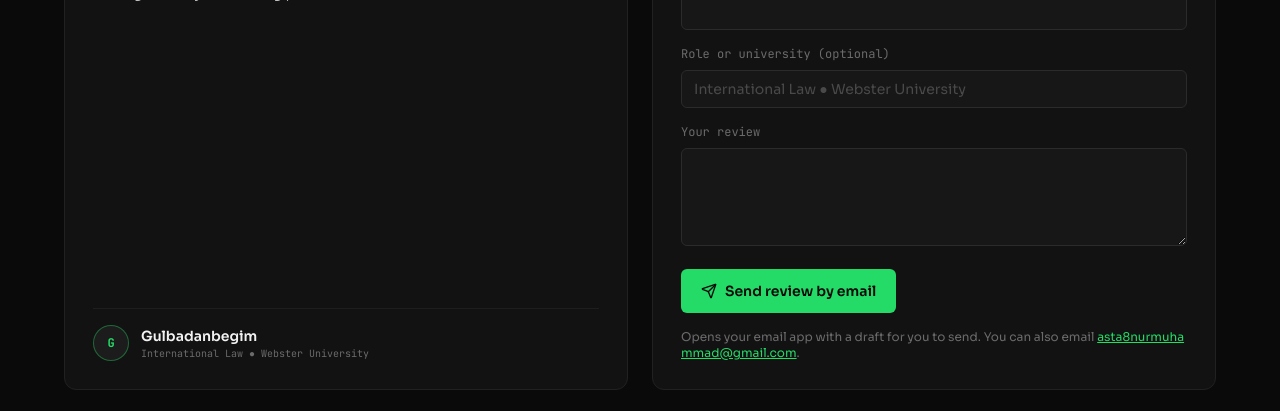
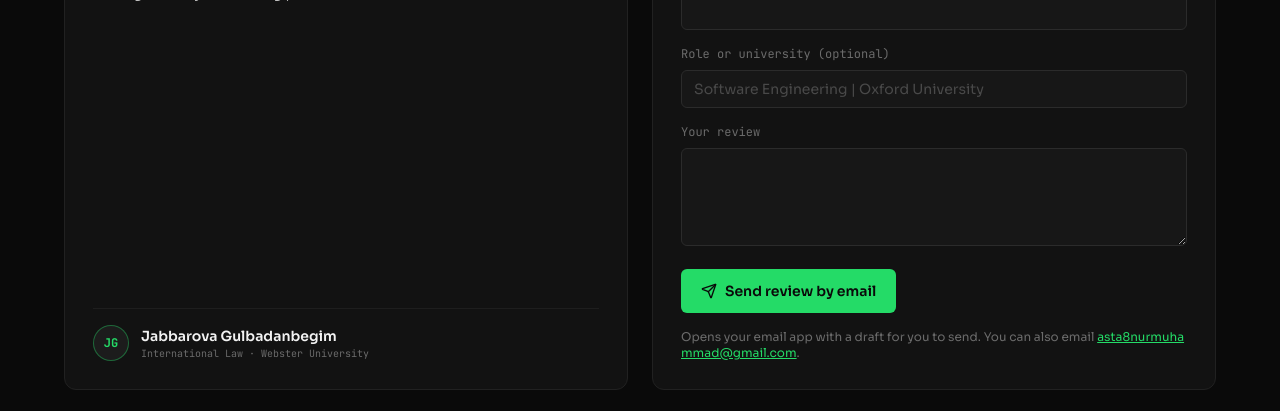
Before and after one commit to asta-JC/asta-cc, a React (Vite) app: page / in a window 1280 px wide. Shown: the part 5458-5869 px from the top of the page. Built offline with nearby package versions, Linux system fonts and the light colour scheme; the HTML template or start-up script is replaced by a standard one.

Commit message:
Refine review attribution and form example

```diff
--- a/src/components/Testimonials.tsx
+++ b/src/components/Testimonials.tsx
@@ -68,7 +68,7 @@ export const Testimonials: React.FC = () => {
                   {item.name}
                 </span>
                 <span className="font-mono text-[10px] text-muted">
-                  {item.role} ● {item.company}
+                  {item.role} · {item.company}
                 </span>
               </div>
             </div>
@@ -95,7 +95,7 @@ export const Testimonials: React.FC = () => {
             <label htmlFor="review-affiliation" className="block font-mono text-xs text-muted mb-2">Role or university (optional)</label>
             <input
               id="review-affiliation" name="affiliation" maxLength={150}
-              placeholder="International Law ● Webster University"
+              placeholder="Software Engineering | Oxford University"
               className="w-full bg-[#171717] border border-[#2b2b2b] rounded-md px-3 py-2 text-sm text-[#f2f2f2] placeholder:text-muted/60 focus:outline-none focus:border-primary focus:ring-1 focus:ring-primary"
             />
           </div>
--- a/src/data/portfolio.ts
+++ b/src/data/portfolio.ts
@@ -166,9 +166,9 @@ export const OPEN_SOURCE_REPOS: RepoItem[] = [
 export const TESTIMONIALS: Testimonial[] = [
   {
     quote: "Nurmuhammad is smart, has a great sense of humor, and knows how to make conversations enjoyable. His intelligence and personality make him a genuinely interesting person to talk to.",
-    name: 'Gulbadanbegim',
+    name: 'Jabbarova Gulbadanbegim',
     role: 'International Law',
     company: 'Webster University',
-    avatar: 'G',
+    avatar: 'JG',
   },
 ];
```
